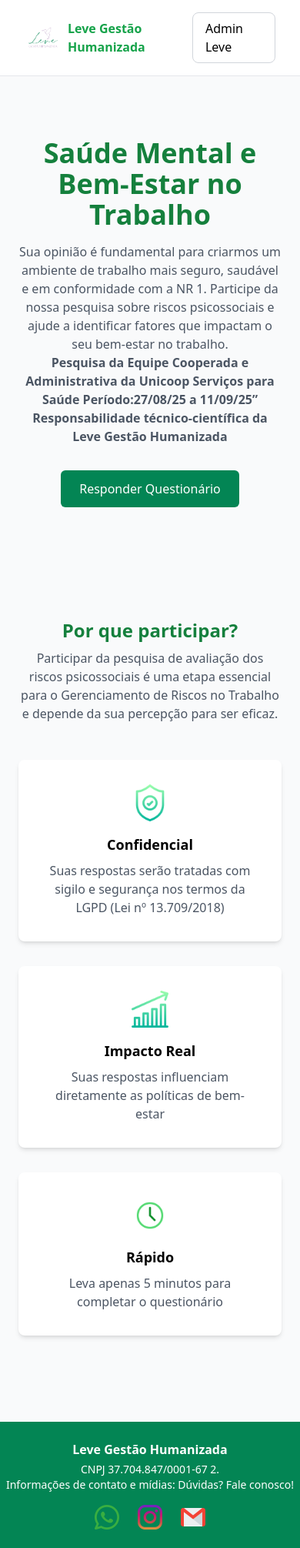
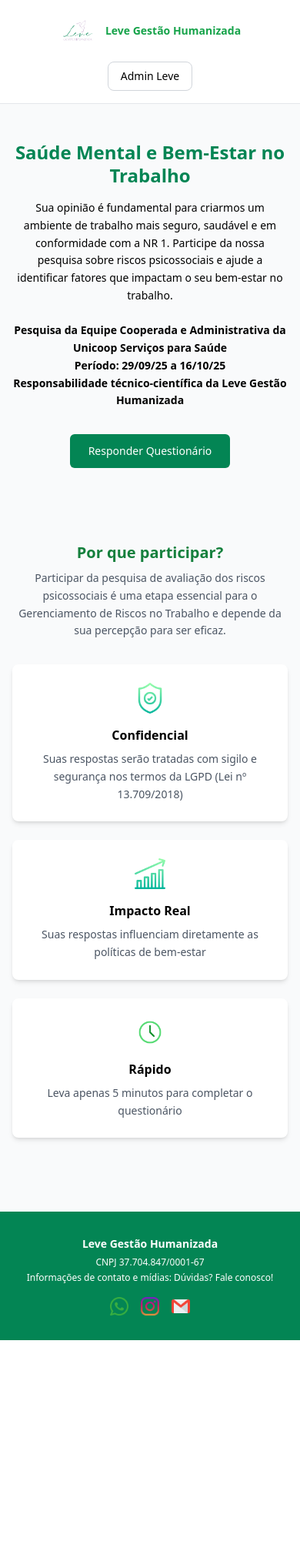
Before and after one commit to gisimoes2/Leve, a Django app: page / in a window 390 px wide. Shown: the whole page at 77% size. After the commit the page ends 1741 px from the top, so only its background shows below. Run offline with Django 5.2, Linux system fonts and the light colour scheme; some libraries are stand-ins or nearby versions.

Commit message:
Alterando a responsividade

```diff
--- a/pro/templates/usuarios/home.html
+++ b/pro/templates/usuarios/home.html
@@ -12,112 +12,111 @@
 <html lang="pt-br">
 <head>
     <meta charset="UTF-8">
-    <title>Leve Gestão Humaniada</title>
+    <meta name="viewport" content="width=device-width, initial-scale=1.0">
+    <title>Leve Gestão Humanizada</title>
     <script src="https://cdn.tailwindcss.com"></script>
     <script src="https://kit.fontawesome.com/a2e0e6ad5b.js" crossorigin="anonymous"></script>
-
 </head>
 <body class="bg-gray-50">
 
-   <!-- Navbar -->
-<header class="flex items-center justify-between px-8 py-4 border-b bg-white">
+    <header class="flex flex-col sm:flex-row items-center justify-between space-y-4 sm:space-y-0 px-4 sm:px-6 lg:px-8 py-4 border-b bg-white">
 
-  <!-- Logo + Texto -->
-  <div class="flex items-center space-x-2">
-    <img src="{% static 'img/Logotipo.png' %}" alt="Leve Gestão Humanizada" class="h-12">
-    <span class="font-semibold text-green-600">Leve Gestão Humanizada</span>
+      <div class="flex items-center space-x-3">
+        <img src="{% static 'img/Logotipo.png' %}" alt="Leve Gestão Humanizada" class="h-12 sm:h-14 md:h-16">
+        <span class="font-semibold text-green-600 text-sm sm:text-base lg:text-lg text-center md:text-left">
+          Leve Gestão Humanizada
+        </span>
       </div>
 
-
-    <!-- Login -->
       <a href="{% url 'login' %}"
-       class="px-4 py-2 border border-gray-300 rounded-lg font-medium hover:bg-gray-100">
+         class="px-4 py-2 border border-gray-300 rounded-lg font-medium hover:bg-gray-100 text-sm sm:text-base transition-colors">
          Admin Leve
       </a>
-  </div>
-
     </header>
 
-
-    <!-- Hero Section -->
-    <main class="flex flex-col items-center text-center py-20 px-6">
-        <h1 class="text-4xl font-bold text-green-700 mb-4 text-primaria">Saúde Mental e Bem-Estar no Trabalho</h1>
-        <p class="text-gray-600 max-w-xl mb-8 text-primaria">
+    <main class="flex flex-col items-center text-center py-12 sm:py-20 px-4 sm:px-6 lg:px-8">
+        <h1 class="text-2xl sm:text-4xl md:text-5xl font-bold text-primaria mb-4 leading-tight">
+          Saúde Mental e Bem-Estar no Trabalho
+        </h1>
+        <p class="max-w-2xl mb-8 color:black text-sm sm:text-base md:text-lg leading-relaxed">
             Sua opinião é fundamental para criarmos um ambiente de trabalho mais seguro, saudável e em conformidade com a NR 1.
             Participe da nossa pesquisa sobre riscos psicossociais e ajude
             a identificar fatores que impactam o seu bem-estar no trabalho.
-            <br>
-            <b>Pesquisa da Equipe Cooperada e Administrativa da Unicoop Serviços para Saúde Período:27/08/25 a 11/09/25” Responsabilidade técnico-científica da Leve Gestão Humanizada</b>
+            <br><br>
+            <b>Pesquisa da Equipe Cooperada e Administrativa da Unicoop Serviços para Saúde <br>
+            Período: 29/09/25 a 16/10/25 <br>
+            Responsabilidade técnico-científica da Leve Gestão Humanizada</b>
         </p>
 
-        <div class="flex space-x-4">
-           <a href="{% url 'questionario' %}" class="text-white px-6 py-3 rounded-md font-medium flex items-center space-x-2"style="background-color:#038554;">
+        <div class="flex flex-col sm:flex-row space-y-3 sm:space-y-0 sm:space-x-4">
+           <a href="{% url 'questionario' %}"
+              class="bg-primaria text-white px-6 py-3 rounded-md font-medium flex items-center justify-center space-x-2 text-sm sm:text-base md:text-lg transition hover:opacity-90">
               <span>Responder Questionário</span>
            </a>
-
         </div>
     </main>
 
-    <!-- Por que participar -->
-    <section class="py-16 px-6 bg-gray-50 text-center">
-    <h2 class="text-2xl font-bold text-green-700 mb-2">Por que participar?</h2>
-    <p class="text-gray-600 mb-12">
+    <section class="py-12 sm:py-16 px-4 sm:px-6 lg:px-8 bg-gray-50 text-center">
+      <h2 class="text-xl sm:text-2xl md:text-3xl font-bold text-green-700 mb-2">Por que participar?</h2>
+      <p class="text-gray-600 mb-8 sm:mb-12 text-sm sm:text-base md:text-lg max-w-3xl mx-auto leading-relaxed">
           Participar da pesquisa de avaliação dos riscos psicossociais é uma etapa essencial para o Gerenciamento de Riscos no Trabalho
           e depende da sua percepção para ser eficaz.
       </p>
 
-    <div class="grid grid-cols-1 md:grid-cols-3 gap-8 max-w-5xl mx-auto">
-        <!-- Card 1 -->
-        <div class="bg-white shadow-md rounded-lg p-8">
+      <div class="grid grid-cols-1 sm:grid-cols-2 lg:grid-cols-3 gap-6 sm:gap-8 max-w-6xl mx-auto">
+          <div class="bg-white shadow-md rounded-lg p-6 sm:p-8 hover:shadow-xl hover:-translate-y-1 transition-all duration-300">
               <div class="flex justify-center mb-4">
-                <img src="{% static 'img/insurance.png' %}" alt="escudo" class="h-12">
+                  <img src="{% static 'img/insurance.png' %}" alt="escudo" class="h-10 sm:h-12 md:h-14">
               </div>
-            <h3 class="text-lg font-semibold mb-2">Confidencial</h3>
-            <p class="text-gray-600">Suas respostas serão tratadas com sigilo e segurança nos termos da LGPD (Lei nº 13.709/2018)</p>
+              <h3 class="text-base sm:text-lg md:text-xl font-semibold mb-2">Confidencial</h3>
+              <p class="text-gray-600 text-sm sm:text-base md:text-lg leading-relaxed">
+                Suas respostas serão tratadas com sigilo e segurança nos termos da LGPD (Lei nº 13.709/2018)
+              </p>
           </div>
 
-        <!-- Card 2 -->
-        <div class="bg-white shadow-md rounded-lg p-8">
+          <div class="bg-white shadow-md rounded-lg p-6 sm:p-8 hover:shadow-xl hover:-translate-y-1 transition-all duration-300">
               <div class="flex justify-center mb-4">
-                <img src="{% static 'img/growth.png' %}" alt="gráfico" class="h-12">
+                  <img src="{% static 'img/growth.png' %}" alt="gráfico" class="h-10 sm:h-12 md:h-14">
               </div>
-            <h3 class="text-lg font-semibold mb-2">Impacto Real</h3>
-            <p class="text-gray-600">Suas respostas influenciam diretamente as políticas de bem-estar</p>
+              <h3 class="text-base sm:text-lg md:text-xl font-semibold mb-2">Impacto Real</h3>
+              <p class="text-gray-600 text-sm sm:text-base md:text-lg leading-relaxed">
+                Suas respostas influenciam diretamente as políticas de bem-estar
+              </p>
           </div>
 
-        <!-- Card 3 -->
-        <div class="bg-white shadow-md rounded-lg p-8">
+          <div class="bg-white shadow-md rounded-lg p-6 sm:p-8 hover:shadow-xl hover:-translate-y-1 transition-all duration-300">
               <div class="flex justify-center mb-4">
-                <img src="{% static 'img/clock (2).png' %}" alt="tempo" class="h-12">
+                  <img src="{% static 'img/clock (2).png' %}" alt="tempo" class="h-10 sm:h-12 md:h-14">
               </div>
-            <h3 class="text-lg font-semibold mb-2">Rápido</h3>
-            <p class="text-gray-600">Leva apenas 5 minutos para completar o questionário</p>
+              <h3 class="text-base sm:text-lg md:text-xl font-semibold mb-2">Rápido</h3>
+              <p class="text-gray-600 text-sm sm:text-base md:text-lg leading-relaxed">
+                Leva apenas 5 minutos para completar o questionário
+              </p>
           </div>
       </div>
     </section>
-<!-- Font Awesome -->
 
-<footer class="text-white text-center py-6 mt-12" style="background-color:#038554;">
-        <div class="flex flex-col items-center">
-            <span class="font-semibold">Leve Gestão Humanizada</span>
-            <p class="text-sm mt-1">CNPJ 37.704.847/0001-67 2.
-            <br>Informações de contato e mídias: Dúvidas? Fale conosco! </p>
-        <div class="flex space-x-6 mt-4">
-                <!-- WhatsApp -->
-                <a href="https://wa.me/+5581987344820" target="_blank" class="hover:text-gray-200 text-xl">
-                    <img src="{% static 'img/whatsapp.png' %}" alt="WhatsApp" class="h-8 hover:opacity-80"></a>
-                <!-- Instagram -->
-                <a href="https://instagram.com/levegestaohs" target="_blank" class="hover:text-gray-200 text-xl">
-                    <img src="{% static 'img/instagram.png' %}" alt="Instagram" class="h-8 hover:opacity-80">
+    <footer class="bg-primaria text-white text-center py-8 px-4 sm:px-6 lg:px-8 mt-12">
+        <div class="max-w-6xl mx-auto flex flex-col items-center">
+            <span class="font-semibold text-sm sm:text-base md:text-lg">Leve Gestão Humanizada</span>
+            <p class="text-xs sm:text-sm md:text-base mt-1 leading-relaxed">
+              CNPJ 37.704.847/0001-67 <br>
+              Informações de contato e mídias: Dúvidas? Fale conosco!
+            </p>
+
+            <div class="flex space-x-4 sm:space-x-6 mt-4">
+                <a href="https://wa.me/+5581987344820" target="_blank">
+                    <img src="{% static 'img/whatsapp.png' %}" alt="WhatsApp" class="h-6 sm:h-8 md:h-10 transition hover:opacity-80 hover:scale-110">
                 </a>
-                <!-- E-mail -->
-                <a href="leve@humanassaude.com.br" class="hover:text-gray-200 text-xl">
-                    <img src="{% static 'img/gmail.png' %}" alt="Email" class="h-8 hover:opacity-80">
+                <a href="https://instagram.com/levegestaohs" target="_blank">
+                    <img src="{% static 'img/instagram.png' %}" alt="Instagram" class="h-6 sm:h-8 md:h-10 transition hover:opacity-80 hover:scale-110">
+                </a>
+                <a href="mailto:leve@humanassaude.com.br">
+                    <img src="{% static 'img/gmail.png' %}" alt="Email" class="h-6 sm:h-8 md:h-10 transition hover:opacity-80 hover:scale-110">
                 </a>
             </div>
         </div>
     </footer>
 
-
 </body>
 </html>
```
Also changed, not shown: pro/templates/usuarios/login.html (+5 -8 lines), pro/templates/usuarios/questionario.html (+56 -88 lines), pro/templates/usuarios/responder.html (+62 -74 lines), db.sqlite3. Lines whose indentation alone changed are shown as unchanged.
